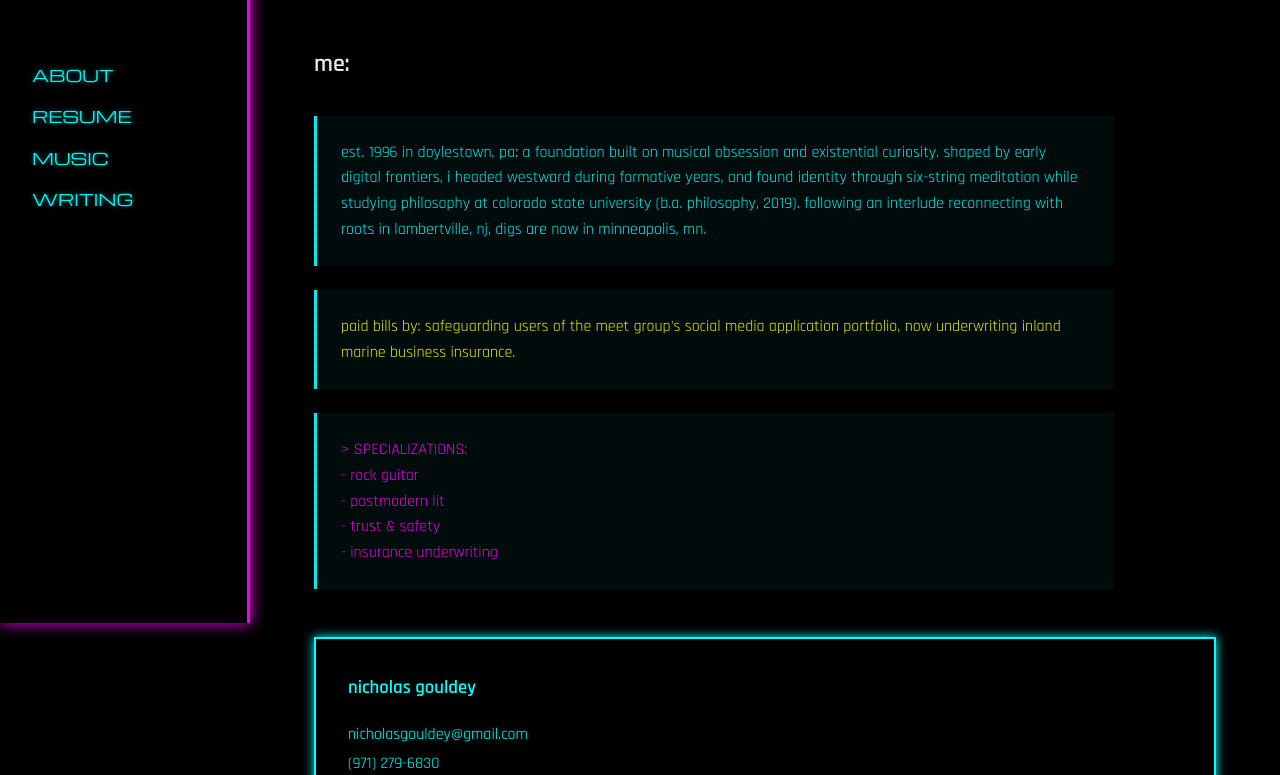
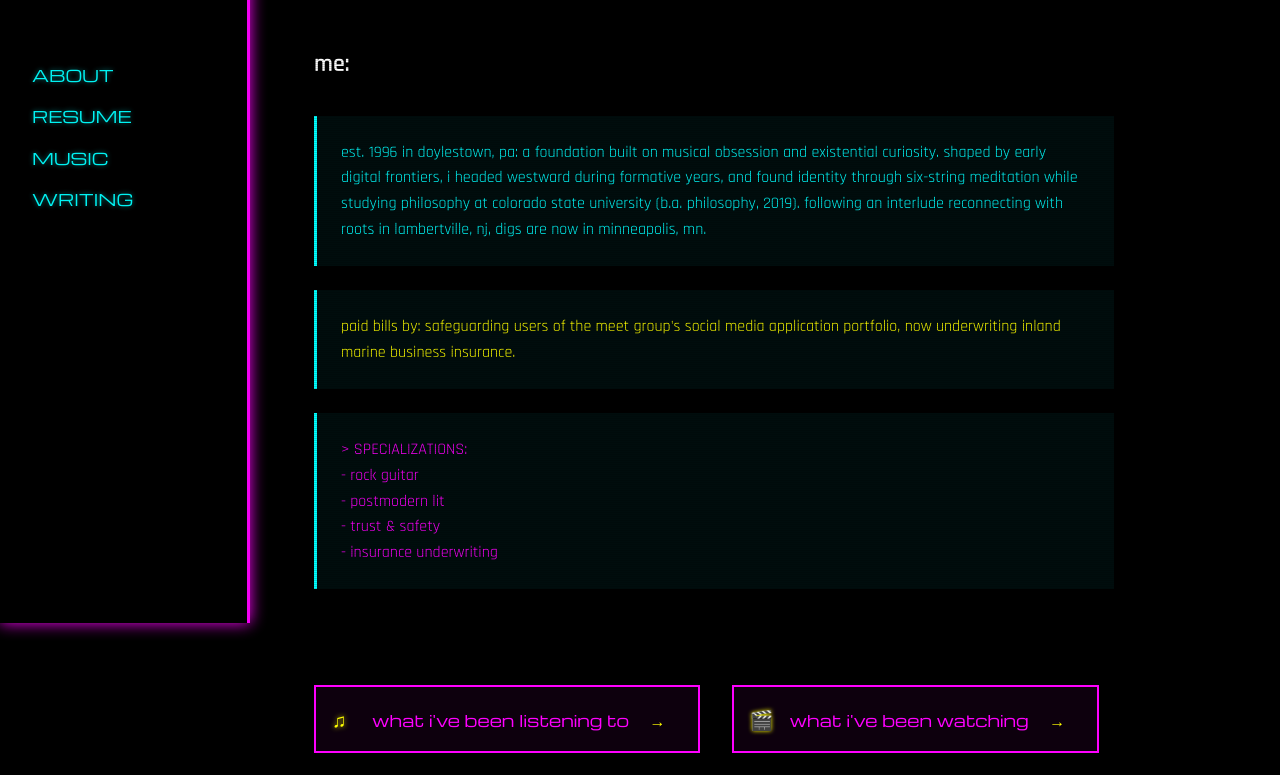
Before and after one commit to ngouldey/ngouldey.github.io, a plain HTML site: page index.html in a window 1280 px wide. Shown: the part 177-952 px from the top of the page. Drawn offline with nearby package versions, Linux system fonts and the light colour scheme.

Commit message:
media buttons

```diff
--- a/index.html
+++ b/index.html
@@ -46,6 +46,22 @@
                     - insurance underwriting </p>
             </div>
 
+            <div class="media-links">
+                <a href="https://www.last.fm/user/veryseriousman"
+                   class="media-button listen"
+                   target="_blank"
+                   rel="noopener noreferrer">
+                    what i've been listening to
+                </a>
+                <a href="https://letterboxd.com/ineedscissors/"
+                   class="media-button watch"
+                   target="_blank"
+                   rel="noopener noreferrer">
+                    what i've been watching
+                </a>
+            </div>
+
+
             <div class="personal-details">
                     <div class="detail-block neon-blue">
                         <h3>nicholas gouldey</h3>
--- a/style.css
+++ b/style.css
@@ -209,6 +209,69 @@ h1 {
     transform: translateX(5px);
 }
 
+/* media links */
+
+.media-links {
+    display: inline-flex;
+    gap: 2rem;
+    margin: 3rem 0;
+    padding: 1rem 0;
+    max-width: 800px;
+    width: 100%;
+}
+
+.media-button {
+    padding: 1.2rem 2rem 1.2rem 3.5rem;
+    text-decoration: none;
+    font-family: 'Michroma', sans-serif;
+    text-transform: lowercase;
+    border: 2px solid var(--neon-pink);
+    color: var(--neon-pink);
+    transition: all 0.3s;
+    position: relative;
+    background: rgba(255, 16, 240, 0.05);
+    text-align: left;
+    width: auto;
+}
+
+.media-button:hover {
+    transform: translateX(10px);
+    box-shadow: 0 0 25px var(--neon-pink);
+    background: rgba(255, 16, 240, 0.1);
+}
+
+.media-button::before {
+    position: absolute;
+    left: 1rem;
+    top: 50%;
+    transform: translateY(-50%);
+    font-size: 1.2em;
+}
+
+.media-button.listen::before {
+    content: '♫';
+    color: var(--vapor-yellow);
+    text-shadow: 0 0 5px var(--vapor-yellow);
+}
+
+.media-button.watch::before {
+    content: '🎬';
+    color: var(--vapor-yellow);
+    filter: drop-shadow(0 0 2px var(--vapor-yellow));
+}
+
+.media-button::after {
+    content: '→';
+    margin-left: 1rem;
+    color: var(--vapor-yellow);
+    display: inline-block;
+    transition: transform 0.3s;
+}
+
+.media-button:hover::after {
+    transform: translateX(5px);
+}
+
 /* responsive */
 @media (max-width: 768px) {
     body {
@@ -224,12 +287,23 @@ h1 {
         box-shadow: 0 10px 15px var(--neon-pink);
     }
 
+    .media-links {
+        flex-direction: column;
+        gap: 1.5rem;
+    }
+
+    .media-button {
+        width: 100%;
+    }
+
     main {
         margin-left: 0;
         padding: 2rem;
         width: 100%;
         max-width: none;
     }
+
+
 }
 
 /* color */
```
Also changed, not shown: music.html (+1 -0 lines).
